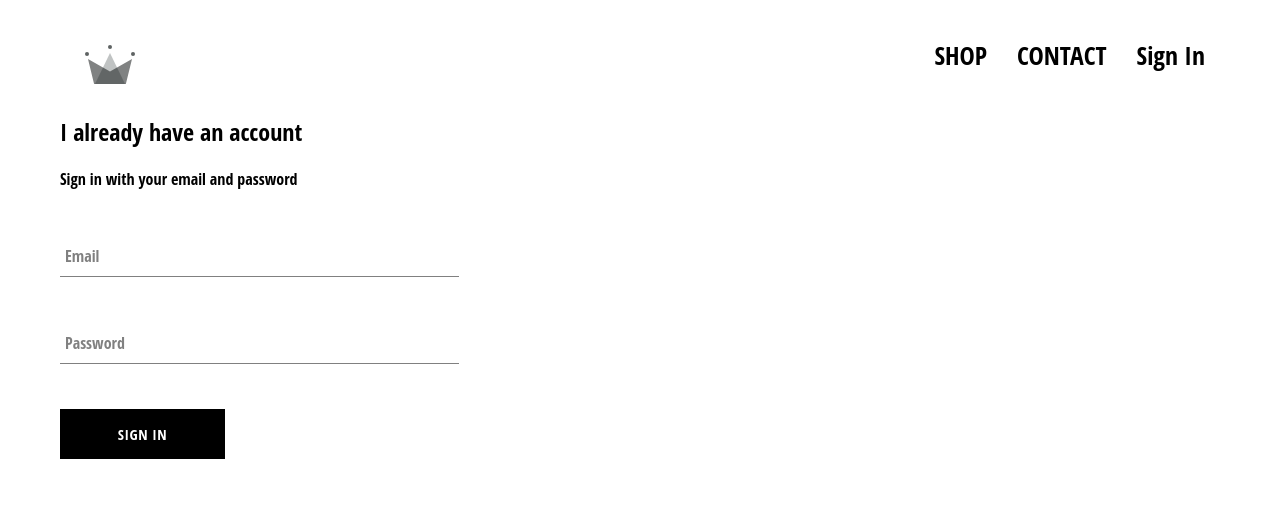
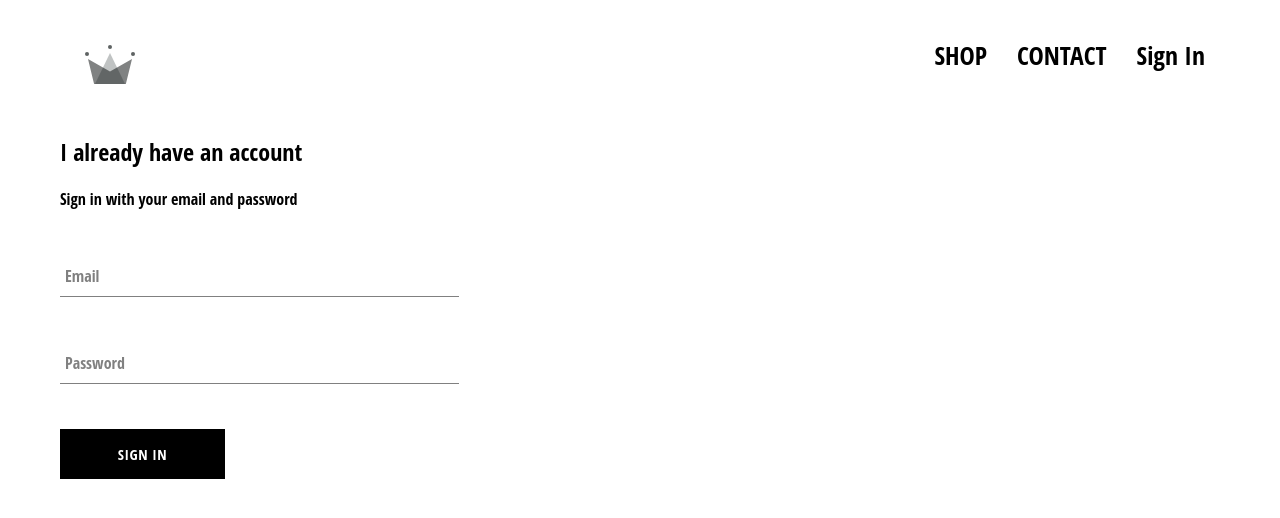
Before and after one commit to Shubhi3199/crown-clothing, a React (Create React App) app: page /signIn in a window 1280 px wide. Shown: the top 518 px of the page. Built offline with nearby package versions, Linux system fonts and the light colour scheme; the HTML template or start-up script is replaced by a standard one.

Commit message:
sign-in final styling

```diff
--- a/src/components/sign-in/sign-in.styles.scss
+++ b/src/components/sign-in/sign-in.styles.scss
@@ -1,3 +1,6 @@
 .sign-in{
   width: 30vw;
+  display: flex;
+  flex-direction: column;
+  margin: 10px 0;
 }
```
